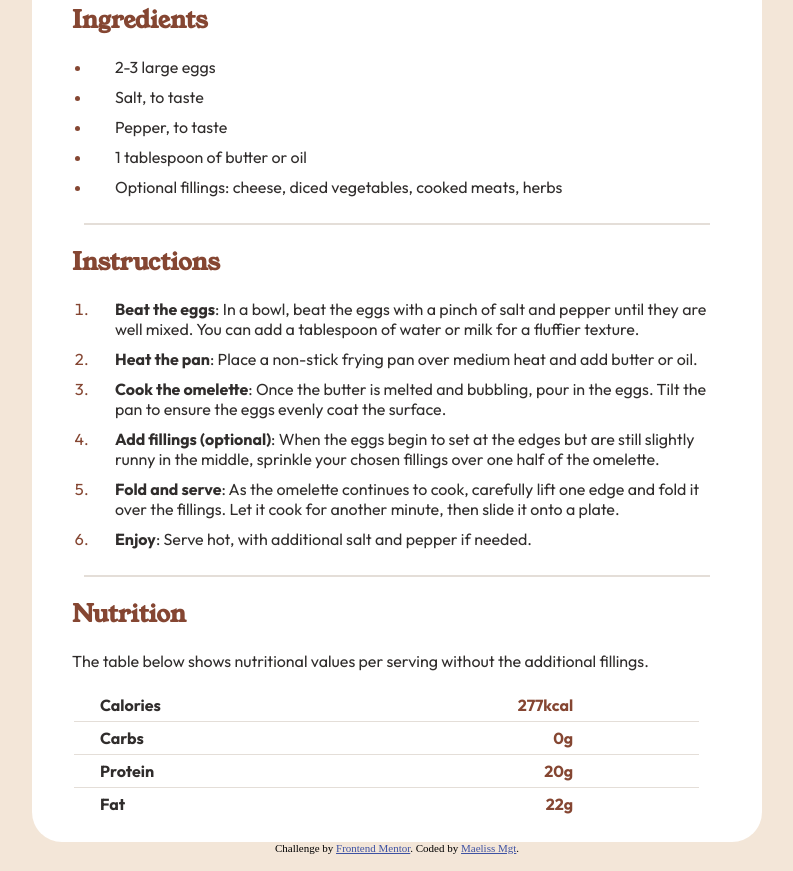
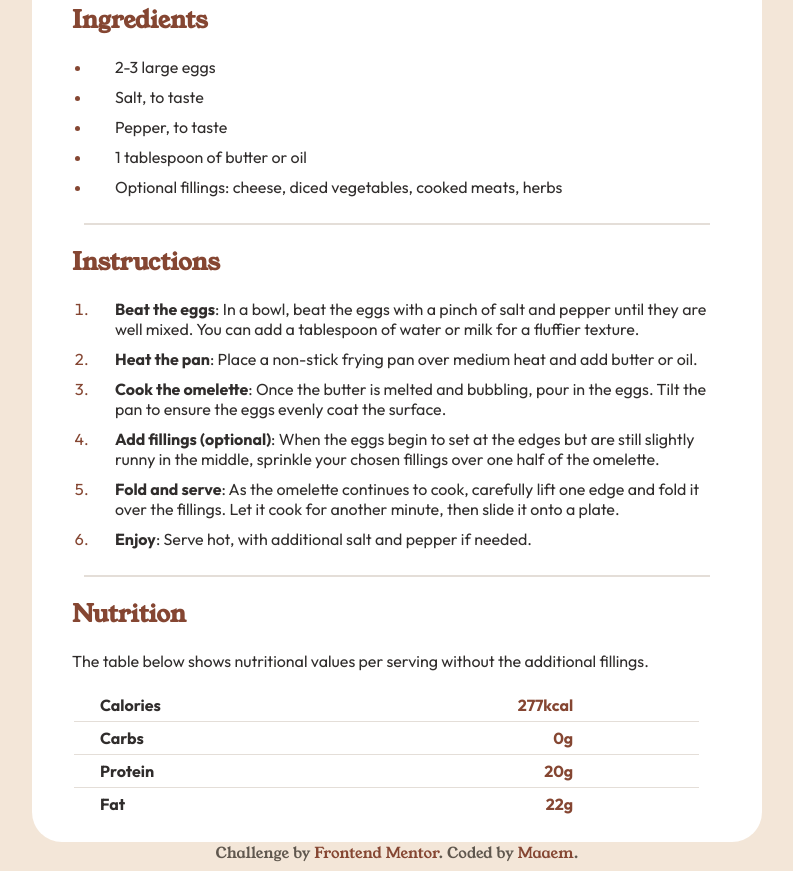
Before and after one commit to Maaem/recipe-page-main_maaem_frontendmentor, a plain HTML site: page index.html in a window 1280 px wide. Shown: the part 696-1567 px from the top of the page, without its empty margins (243-1036 px from the left). Drawn offline with Linux system fonts and the light colour scheme.

Commit message:
terminé

```diff
--- a/index.html
+++ b/index.html
@@ -11,8 +11,10 @@
 
   <!-- Feel free to remove these styles or customise in your own stylesheet 👍 -->
   <style>
-    .attribution { font-size: 11px; text-align: center; }
-    .attribution a { color: hsl(228, 45%, 44%); }
+    .attribution { font-size: 15px; text-align: center; }
+    .attribution a { color: hsl(14, 45%, 36%); }
+    .attribution a { text-decoration: none; }
+
   </style>
 </head>
 <body>
@@ -113,7 +115,7 @@
 
   <div class="attribution">
     Challenge by <a href="https://www.frontendmentor.io?ref=challenge" target="_blank">Frontend Mentor</a>.
-    Coded by <a href="#">Maeliss Mgt</a>.
+    Coded by <a href="https://github.com/Maaem">Maaem</a>.
   </div>
 </body>
 </html>
--- a/style.css
+++ b/style.css
@@ -142,6 +142,15 @@ tr:nth-child(-n + 3) {
     border-bottom: 1px solid hsl(30, 18%, 87%);
   }
 
+  /* Pied de page */
+
+  .attribution {
+    width: 650px;
+    margin: auto;
+    font-family: 'Young Serif', serif;
+    color: hsl(30, 10%, 34%);
+  }
+
 
 /* Responsive */
 
@@ -178,4 +187,12 @@ tr:nth-child(-n + 3) {
         margin: 0 auto;
         padding-left: 5em;
     }
+
+    .attribution {
+        font-size: 11px;
+        font-family: 'Young Serif', serif;
+        color: hsl(30, 10%, 34%);
+        width: auto;
+      }
+
 }
```
